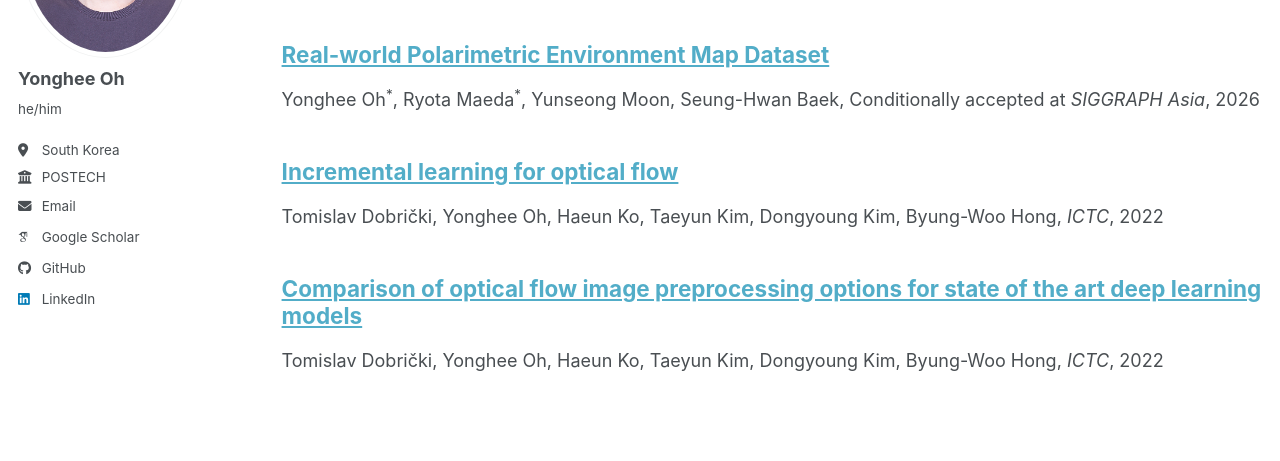
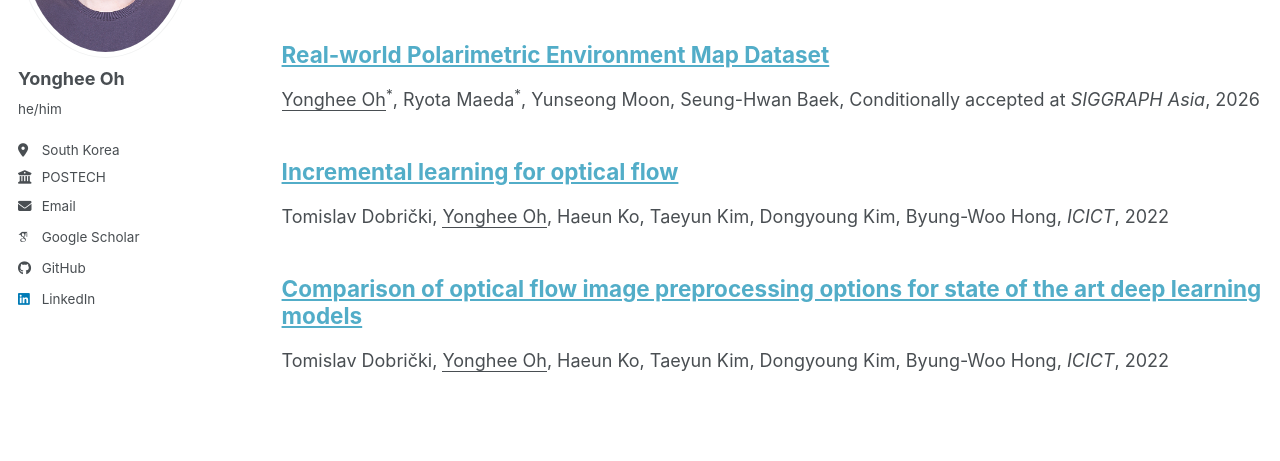
Before and after one commit to yongheeoh/yongheeoh.github.io, a Jekyll site: the page built from _pages/publications.html, in a window 1280 px wide. Shown: the part 265-726 px from the top of the page. Built offline with Jekyll 4.4.1, drawn with Linux system fonts in a browser that asks for light colours; some web fonts are replaced; a script bundle is joined from its source files by our own code; library files that are not in the unit come from our copies.

```diff
--- a/_publications/opticalflow1.md
+++ b/_publications/opticalflow1.md
@@ -5,8 +5,8 @@ category: conferences
 permalink: /publication/2022-08-01-paper-title-number-1
 excerpt: #'This paper is about the number 1. The number 2 is left for future work.'
 date: 2022-08-01
-authors: 'Tomislav Dobrički, Yonghee Oh, Haeun Ko, Taeyun Kim, Dongyoung Kim, Byung-Woo Hong'
-venue: 'ICTC'
+authors: 'Tomislav Dobrički, <u>Yonghee Oh</u>, Haeun Ko, Taeyun Kim, Dongyoung Kim, Byung-Woo Hong'
+venue: 'ICICT'
 slidesurl: #'https://academicpages.github.io/files/slides1.pdf'
 paperurl: #'https://academicpages.github.io/files/paper1.pdf'
 bibtexurl: #'https://academicpages.github.io/files/bibtex1.bib'
--- a/_publications/opticalflow2.md
+++ b/_publications/opticalflow2.md
@@ -5,8 +5,8 @@ category: conferences
 permalink: /publication/2022-08-01-paper-title-number-2
 excerpt: #'This paper is about the number 1. The number 2 is left for future work.'
 date: 2022-08-01
-authors: 'Tomislav Dobrički, Yonghee Oh, Haeun Ko, Taeyun Kim, Dongyoung Kim, Byung-Woo Hong'
-venue: 'ICTC'
+authors: 'Tomislav Dobrički, <u>Yonghee Oh</u>, Haeun Ko, Taeyun Kim, Dongyoung Kim, Byung-Woo Hong'
+venue: 'ICICT'
 slidesurl: #'https://academicpages.github.io/files/slides1.pdf'
 paperurl: #'https://academicpages.github.io/files/paper1.pdf'
 bibtexurl: #'https://academicpages.github.io/files/bibtex1.bib'
```
Also changed, not shown: _publications/real-world-polarimetric-environment-map-dataset.md (+1 -1 lines).
